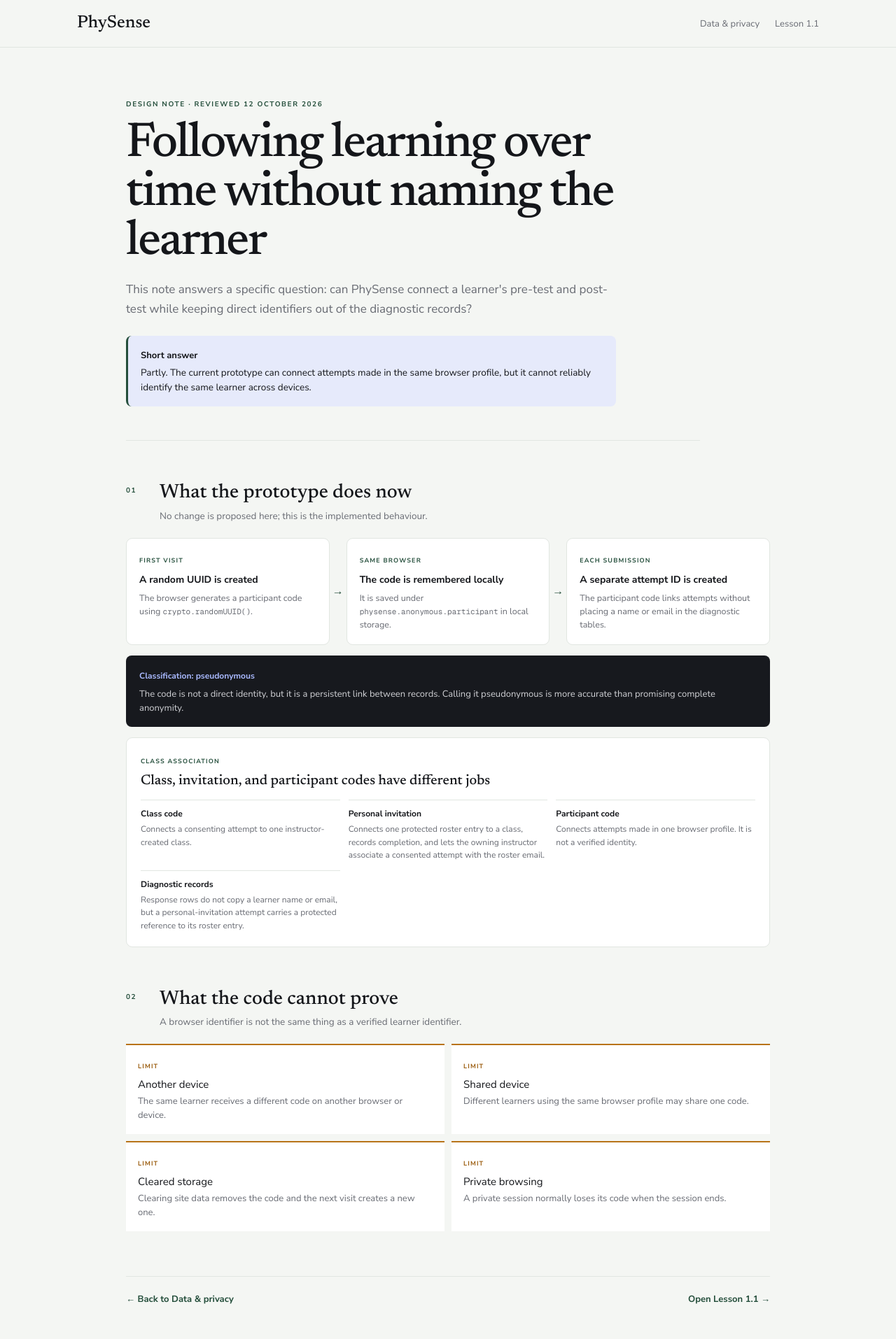
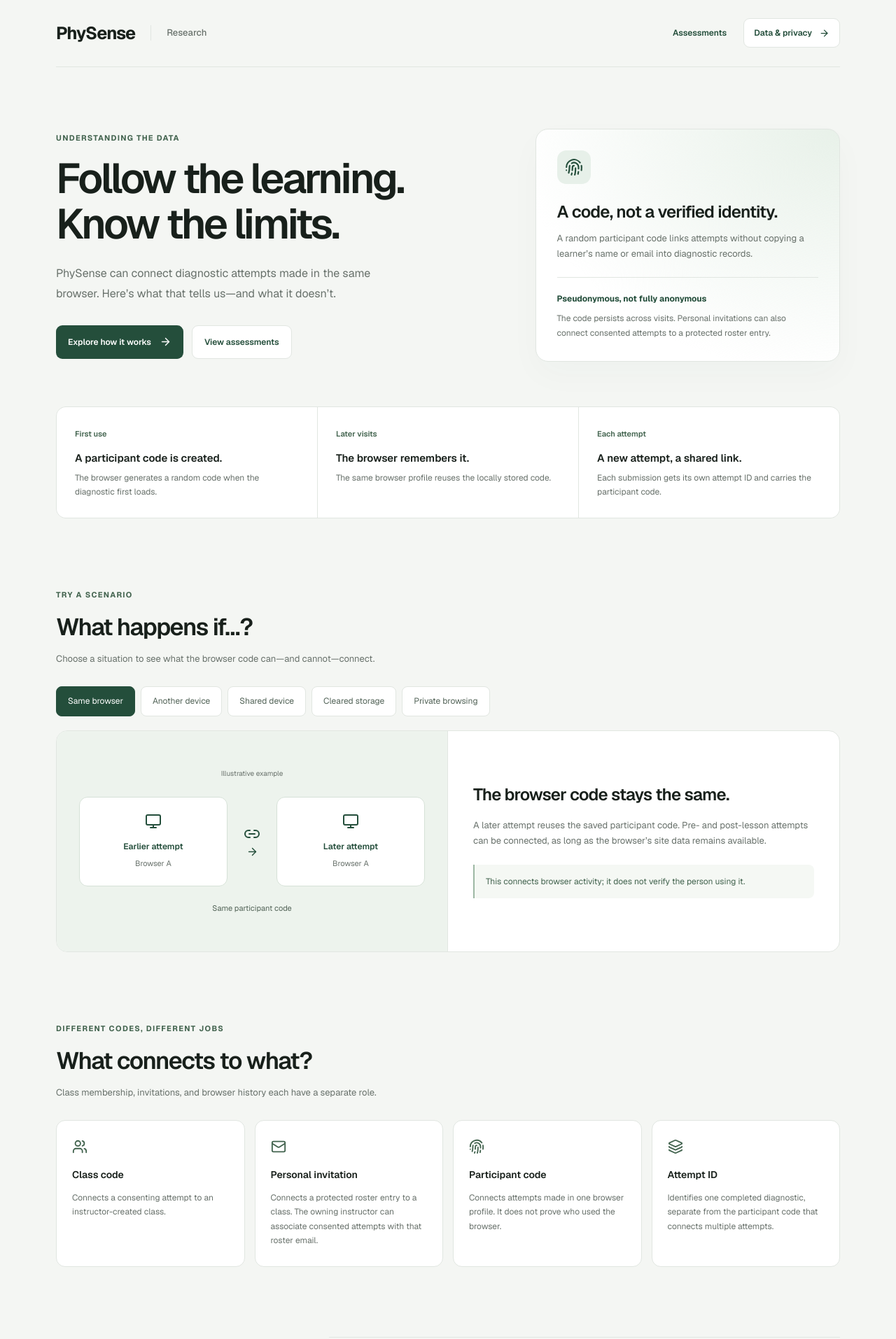
Before and after one commit to Raheeq-lab/PhySense, a Next.js app: page /participant-tracking in a window 1280 px wide. Shown: the top 1914 px of the page at 70% size. Built offline with nearby package versions, Linux system fonts and the light colour scheme.

Commit message:
Redesign research page with interactive tracking scenarios

```diff
--- a/src/app/participant-tracking/page.tsx
+++ b/src/app/participant-tracking/page.tsx
@@ -1,49 +1,26 @@
-import type { Metadata } from 'next';
+import type {Metadata} from 'next';
 import Link from 'next/link';
+import {GeistSans} from 'geist/font/sans';
+import {ArrowRight, Fingerprint, Users, Mail, Layers} from 'lucide-react';
+import TrackingExplorer from './tracking-explorer';
 import styles from './page.module.css';
 
-export const metadata: Metadata = {
-  title: 'Participant Tracking Design | PhySense',
-  description: 'How the current PhySense prototype connects attempts without placing direct identifiers in diagnostic records.',
-};
+export const metadata:Metadata={title:'Research & participant tracking | PhySense',description:'Understand how PhySense connects diagnostic attempts, protects roster information, and handles the limits of browser-based tracking.'};
 
-const limitations = [
-  ['Another device', 'The same learner receives a different code on another browser or device.'],
-  ['Shared device', 'Different learners using the same browser profile may share one code.'],
-  ['Cleared storage', 'Clearing site data removes the code and the next visit creates a new one.'],
-  ['Private browsing', 'A private session normally loses its code when the session ends.'],
-] as const;
-
-export default function ParticipantTrackingPage() {
-  return <div className={styles.page}>
-    <header className={styles.topbar}><Link href="/">PhySense</Link><nav><Link href="/data-and-privacy">Data &amp; privacy</Link><Link href="/block-1/1-1">Lesson 1.1</Link></nav></header>
-    <main>
-      <header className={styles.hero}>
-        <span>Design note · reviewed 12 October 2026</span>
-        <h1>Following learning over time without naming the learner</h1>
-        <p>This note answers a specific question: can PhySense connect a learner&apos;s pre-test and post-test while keeping direct identifiers out of the diagnostic records?</p>
-        <div><b>Short answer</b><p>Partly. The current prototype can connect attempts made in the same browser profile, but it cannot reliably identify the same learner across devices.</p></div>
-      </header>
-
-      <section>
-        <div className={styles.heading}><span>01</span><div><h2>What the prototype does now</h2><p>No change is proposed here; this is the implemented behaviour.</p></div></div>
-        <div className={styles.sequence}>
-          <article><span>First visit</span><strong>A random UUID is created</strong><p>The browser generates a participant code using <code>crypto.randomUUID()</code>.</p></article>
-          <i aria-hidden="true">→</i>
-          <article><span>Same browser</span><strong>The code is remembered locally</strong><p>It is saved under <code>physense.anonymous.participant</code> in local storage.</p></article>
-          <i aria-hidden="true">→</i>
-          <article><span>Each submission</span><strong>A separate attempt ID is created</strong><p>The participant code links attempts without placing a name or email in the diagnostic tables.</p></article>
-        </div>
-        <aside className={styles.definition}><b>Classification: pseudonymous</b><p>The code is not a direct identity, but it is a persistent link between records. Calling it pseudonymous is more accurate than promising complete anonymity.</p></aside>
-        <div className={styles.classLink}><span>Class association</span><h3>Class, invitation, and participant codes have different jobs</h3><dl><div><dt>Class code</dt><dd>Connects a consenting attempt to one instructor-created class.</dd></div><div><dt>Personal invitation</dt><dd>Connects one protected roster entry to a class, records completion, and lets the owning instructor associate a consented attempt with the roster email.</dd></div><div><dt>Participant code</dt><dd>Connects attempts made in one browser profile. It is not a verified identity.</dd></div><div><dt>Diagnostic records</dt><dd>Response rows do not copy a learner name or email, but a personal-invitation attempt carries a protected reference to its roster entry.</dd></div></dl></div>
-      </section>
-
-      <section>
-        <div className={styles.heading}><span>02</span><div><h2>What the code cannot prove</h2><p>A browser identifier is not the same thing as a verified learner identifier.</p></div></div>
-        <div className={styles.limitations}>{limitations.map(([title, text]) => <article key={title}><span>LIMIT</span><h3>{title}</h3><p>{text}</p></article>)}</div>
-      </section>
-
-      <footer><Link href="/data-and-privacy">← Back to Data &amp; privacy</Link><Link href="/block-1/1-1">Open Lesson 1.1 →</Link></footer>
-    </main>
-  </div>;
+export default function ParticipantTrackingPage(){
+  return <main className={`${styles.page} ${GeistSans.className}`}><div className={styles.shell}>
+    <header className={styles.nav}><Link className={styles.brand} href="/">PhySense<span>Research</span></Link><nav aria-label="Research navigation"><Link href="/diagnostic-map">Assessments</Link><Link href="/data-and-privacy">Data & privacy <ArrowRight size={15} aria-hidden="true"/></Link></nav></header>
+    <section className={styles.hero} aria-labelledby="research-title"><div><p className={styles.eyebrow}>Understanding the data</p><h1 id="research-title">Follow the learning.<br/>Know the limits.</h1><p className={styles.lead}>PhySense can connect diagnostic attempts made in the same browser. Here’s what that tells us—and what it doesn’t.</p><div className={styles.actions}><a className={styles.primary} href="#explore">Explore how it works <ArrowRight size={17} aria-hidden="true"/></a><Link className={styles.secondary} href="/diagnostic-map">View assessments</Link></div></div>
+    <aside className={styles.summary}><span className={styles.icon}><Fingerprint size={26} aria-hidden="true"/></span><h2>A code, not a verified identity.</h2><p>A random participant code links attempts without copying a learner’s name or email into diagnostic records.</p><div><strong>Pseudonymous, not fully anonymous</strong><p>The code persists across visits. Personal invitations can also connect consented attempts to a protected roster entry.</p></div></aside></section>
+    <section className={styles.flow} aria-label="How attempts are connected">{[['First use','A participant code is created.','The browser generates a random code when the diagnostic first loads.'],['Later visits','The browser remembers it.','The same browser profile reuses the locally stored code.'],['Each attempt','A new attempt, a shared link.','Each submission gets its own attempt ID and carries the participant code.']].map(([label,title,text])=><article key={label}><span>{label}</span><h2>{title}</h2><p>{text}</p></article>)}</section>
+    <TrackingExplorer/>
+    <section className={styles.codes} aria-labelledby="codes-title"><div className={styles.heading}><p className={styles.eyebrow}>Different codes, different jobs</p><h2 id="codes-title">What connects to what?</h2><p>Class membership, invitations, and browser history each have a separate role.</p></div><div className={styles.codeGrid}>{[{icon:Users,title:'Class code',text:'Connects a consenting attempt to an instructor-created class.'},{icon:Mail,title:'Personal invitation',text:'Connects a protected roster entry to a class. The owning instructor can associate consented attempts with that roster email.'},{icon:Fingerprint,title:'Participant code',text:'Connects attempts made in one browser profile. It does not prove who used the browser.'},{icon:Layers,title:'Attempt ID',text:'Identifies one completed diagnostic, separate from the participant code that connects multiple attempts.'}].map(({icon:Icon,title,text})=><article key={title}><Icon size={22} aria-hidden="true"/><h3>{title}</h3><p>{text}</p></article>)}</div></section>
+    <section className={styles.detailsSection} aria-labelledby="details-title"><div className={styles.heading}><p className={styles.eyebrow}>For a closer look</p><h2 id="details-title">The details behind the design.</h2><p>Current implementation, rather than a guarantee of reliable learner identification.</p></div><div className={styles.disclosures}>
+      <details><summary>How is the participant code stored?<span aria-hidden="true">+</span></summary><div><p>The browser creates a UUID with <code>crypto.randomUUID()</code> and stores it in local storage under <code>physense.anonymous.participant</code>. The same browser profile reuses that value until its site data is cleared.</p></div></details>
+      <details><summary>Can pre- and post-lesson attempts be matched?<span aria-hidden="true">+</span></summary><div><p>They can be connected through the same participant code when made in the same browser profile. A change of device can split one learner’s history, while a shared browser can mix different learners’ attempts. Treat the code as a browser link, not proof of identity.</p></div></details>
+      <details><summary>Do diagnostic records contain names or emails?<span aria-hidden="true">+</span></summary><div><p>Diagnostic response rows do not copy learner names or emails. However, a consented attempt submitted through a personal invitation can carry a protected reference to its roster entry, allowing the owning instructor to associate it with a roster email.</p><Link href="/data-and-privacy">Read the data and privacy guide <ArrowRight size={15} aria-hidden="true"/></Link></div></details>
+    </div></section>
+    <aside className={styles.takeaway}><Fingerprint size={28} aria-hidden="true"/><div><h2>Read the patterns with context.</h2><p>Connected attempts can help explore learning over time. Browser history alone cannot establish that every record belongs to the same person.</p></div><Link href="/diagnostic-map">Explore assessments <ArrowRight size={16} aria-hidden="true"/></Link></aside>
+    <footer className={styles.footer}><Link href="/">PhySense</Link><span>Clear methods. Thoughtful interpretation.</span><Link href="/data-and-privacy">Data & privacy</Link></footer>
+  </div></main>;
 }
--- /dev/null
+++ b/src/app/participant-tracking/tracking-explorer.tsx
@@ -0,0 +1,28 @@
+'use client';
+import {useRef,useState} from 'react';
+import {useGSAP} from '@gsap/react';
+import gsap from 'gsap';
+import {ArrowRight,Monitor,Link2,Unlink} from 'lucide-react';
+import styles from './page.module.css';
+gsap.registerPlugin(useGSAP);
+
+const scenarios=[
+  {label:'Same browser',code:'Browser A',linked:true,title:'The browser code stays the same.',text:'A later attempt reuses the saved participant code. Pre- and post-lesson attempts can be connected, as long as the browser’s site data remains available.',note:'This connects browser activity; it does not verify the person using it.'},
+  {label:'Another device',code:'Browser B',linked:false,title:'A different browser means a different code.',text:'The same learner receives a new participant code on another browser or device. The participant code alone cannot connect the two histories.',note:'A learner can have more than one browser code.'},
+  {label:'Shared device',code:'Browser A',linked:true,title:'Different learners can share one code.',text:'If learners use the same browser profile, their attempts may carry the same participant code—even though different people completed them.',note:'A linked history is not necessarily one learner’s history.'},
+  {label:'Cleared storage',code:'New code',linked:false,title:'Clearing site data starts a new history.',text:'Removing the site’s local storage deletes the saved participant code. The diagnostic creates a new code the next time it loads.',note:'The participant code alone cannot reconnect the old and new histories.'},
+  {label:'Private browsing',code:'New session',linked:false,title:'The code usually lasts for the private session.',text:'A private session normally loses its stored code when the session ends. A later private session creates a new code.',note:'Tracking across private sessions is not reliable.'},
+];
+
+export default function TrackingExplorer(){
+  const [selected,setSelected]=useState(0);
+  const scope=useRef<HTMLDivElement>(null);
+  const scenario=scenarios[selected];
+  useGSAP(()=>{
+    if(window.matchMedia('(prefers-reduced-motion: reduce)').matches)return;
+    gsap.from('[data-scenario]',{y:8,duration:.3,ease:'power2.out'});
+  },{scope,dependencies:[selected],revertOnUpdate:true});
+  return <section id="explore" className={styles.explorer} aria-labelledby="explorer-title"><div className={styles.heading}><p className={styles.eyebrow}>Try a scenario</p><h2 id="explorer-title">What happens if…?</h2><p>Choose a situation to see what the browser code can—and cannot—connect.</p></div><div className={styles.scenarios} role="group" aria-label="Browser scenarios">{scenarios.map((item,index)=><button key={item.label} type="button" aria-pressed={selected===index} aria-controls="scenario-result" onClick={()=>setSelected(index)}>{item.label}</button>)}</div>
+    <div ref={scope} className={styles.scenarioPanel}><div className={styles.diagram} aria-label={scenario.linked?'Illustration: attempts carry the same browser code':'Illustration: attempts carry different browser codes'}><p>Illustrative example</p><div className={styles.diagramFlow}><div><Monitor size={24} aria-hidden="true"/><strong>Earlier attempt</strong><span>Browser A</span></div><span className={styles.connector} data-linked={scenario.linked}>{scenario.linked?<Link2 size={24} aria-hidden="true"/>:<Unlink size={24} aria-hidden="true"/>}<ArrowRight size={17} aria-hidden="true"/></span><div><Monitor size={24} aria-hidden="true"/><strong>Later attempt</strong><span>{scenario.code}</span></div></div><span className={styles.diagramCaption}>{scenario.linked?'Same participant code':'Different participant codes'}</span></div><div id="scenario-result" className={styles.scenarioCopy} aria-live="polite" aria-atomic="true"><div data-scenario><h3>{scenario.title}</h3><p>{scenario.text}</p><div className={styles.note}>{scenario.note}</div></div></div></div>
+  </section>;
+}
```
Also changed, not shown: src/app/participant-tracking/page.module.css.
